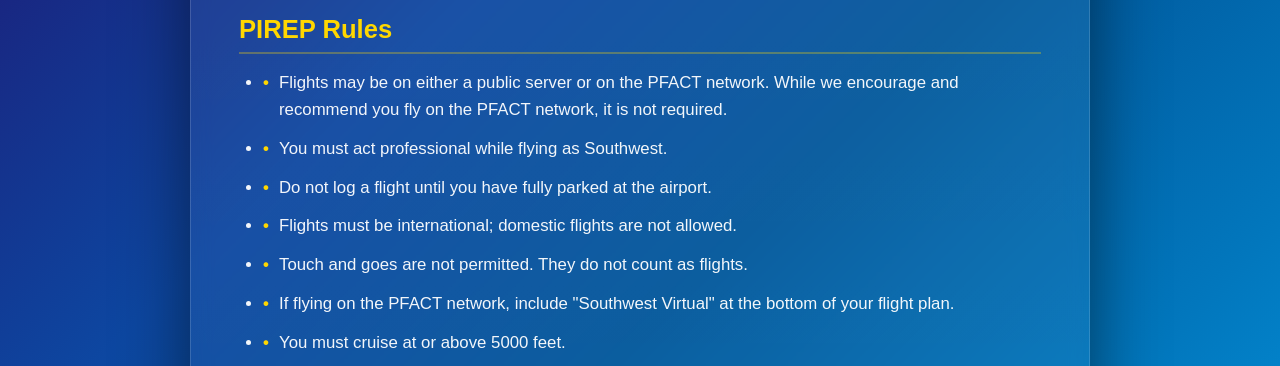
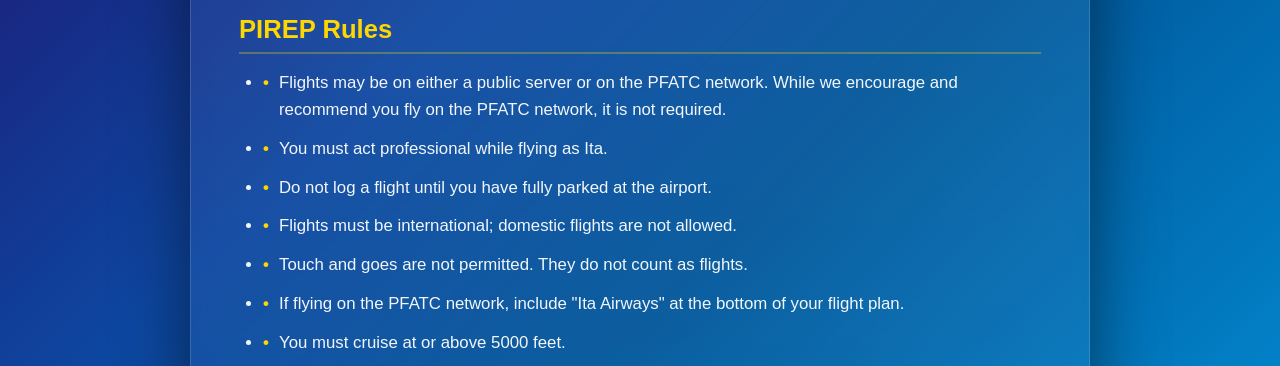
Before and after one commit to Cracck-code/ajaythehacker.github.io, a website: page regole.html in a window 1280 px wide. Shown: the part 859-1225 px from the top of the page. Drawn offline with Linux system fonts and the light colour scheme.

```diff
--- a/regole.html
+++ b/regole.html
@@ -70,12 +70,12 @@
 
             <h2>PIREP Rules</h2>
             <ul>
-                <li>Flights may be on either a public server or on the PFACT network. While we encourage and recommend you fly on the PFACT network, it is not required.</li>
-                <li>You must act professional while flying as Southwest.</li>
+                <li>Flights may be on either a public server or on the PFATC network. While we encourage and recommend you fly on the PFATC network, it is not required.</li>
+                <li>You must act professional while flying as Ita.</li>
                 <li>Do not log a flight until you have fully parked at the airport.</li>
                 <li>Flights must be international; domestic flights are not allowed.</li>
                 <li>Touch and goes are not permitted. They do not count as flights.</li>
-                <li>If flying on the PFACT network, include "Southwest Virtual" at the bottom of your flight plan.</li>
+                <li>If flying on the PFATC network, include "Ita Airways" at the bottom of your flight plan.</li>
                 <li>You must cruise at or above 5000 feet.</li>
                 <li>Do not log a flight and put the user as someone else. Only YOU can file PIREPs for YOU.</li>
                 <li>When taking a screenshot of your flight from PFTracker, please ensure the following are visible in your screenshot: flight trail, callsign, and flight information (altitude, speed, heading, aircraft type).</li>
```
